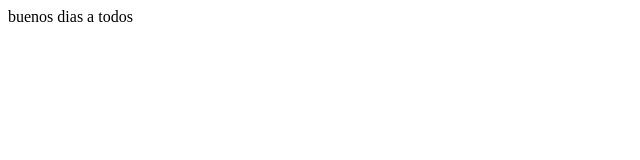
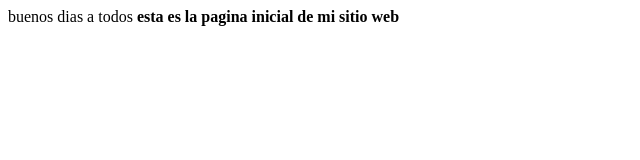
Before and after one commit to Pelotxo/pelotxo.github.io, a plain HTML site: page index.html in a window 1280 px wide. Shown: the whole page, without its empty margins (0-640 px from the left). Drawn offline with Linux system fonts and the light colour scheme.

Commit message:
Update index.html

```diff
--- a/index.html
+++ b/index.html
@@ -1,6 +1,7 @@
 <html>
   <body>
     buenos dias a todos
+    <b>esta es la pagina inicial de mi sitio web</b>
   </body>
 
 </html>
```
